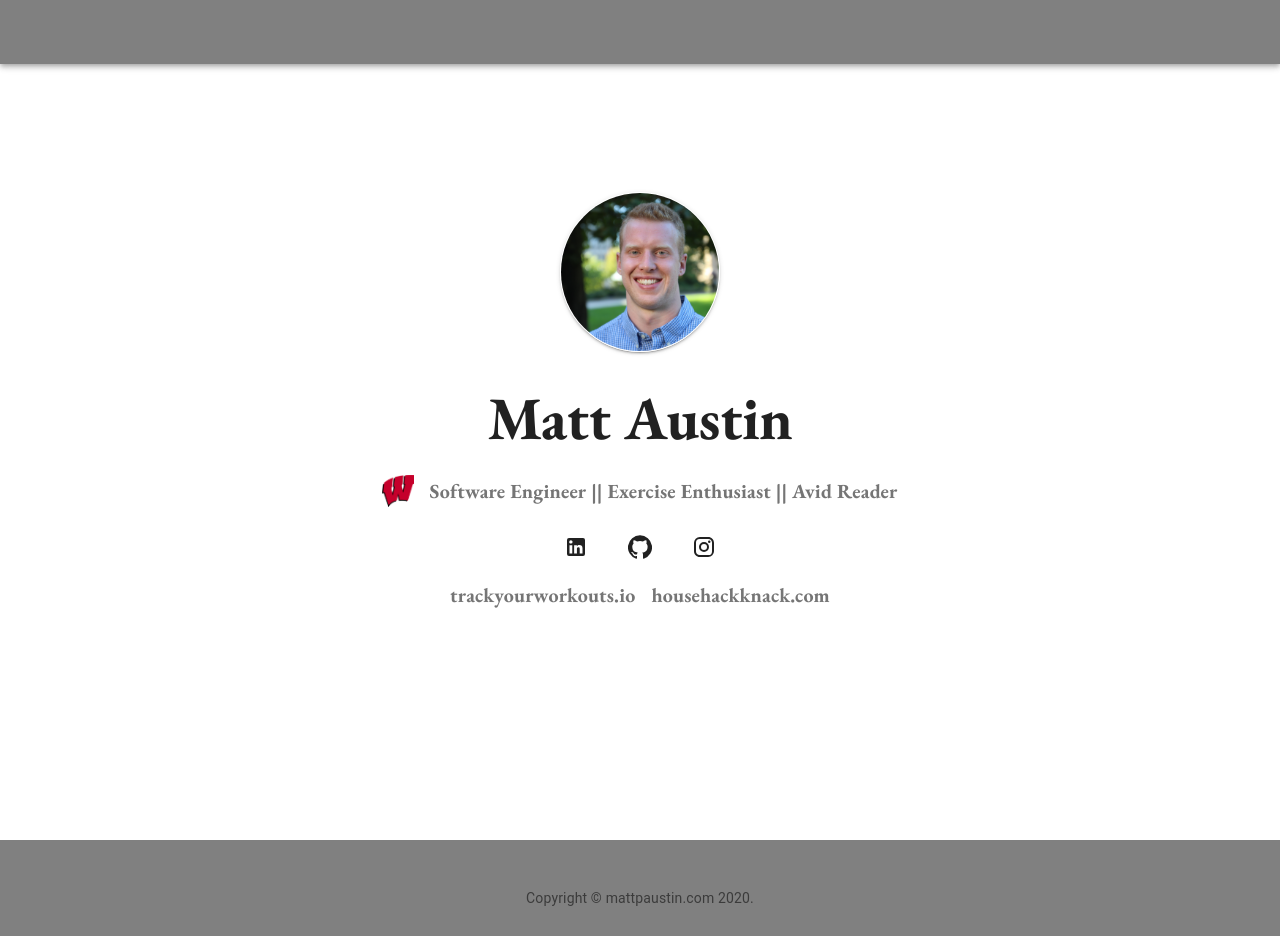
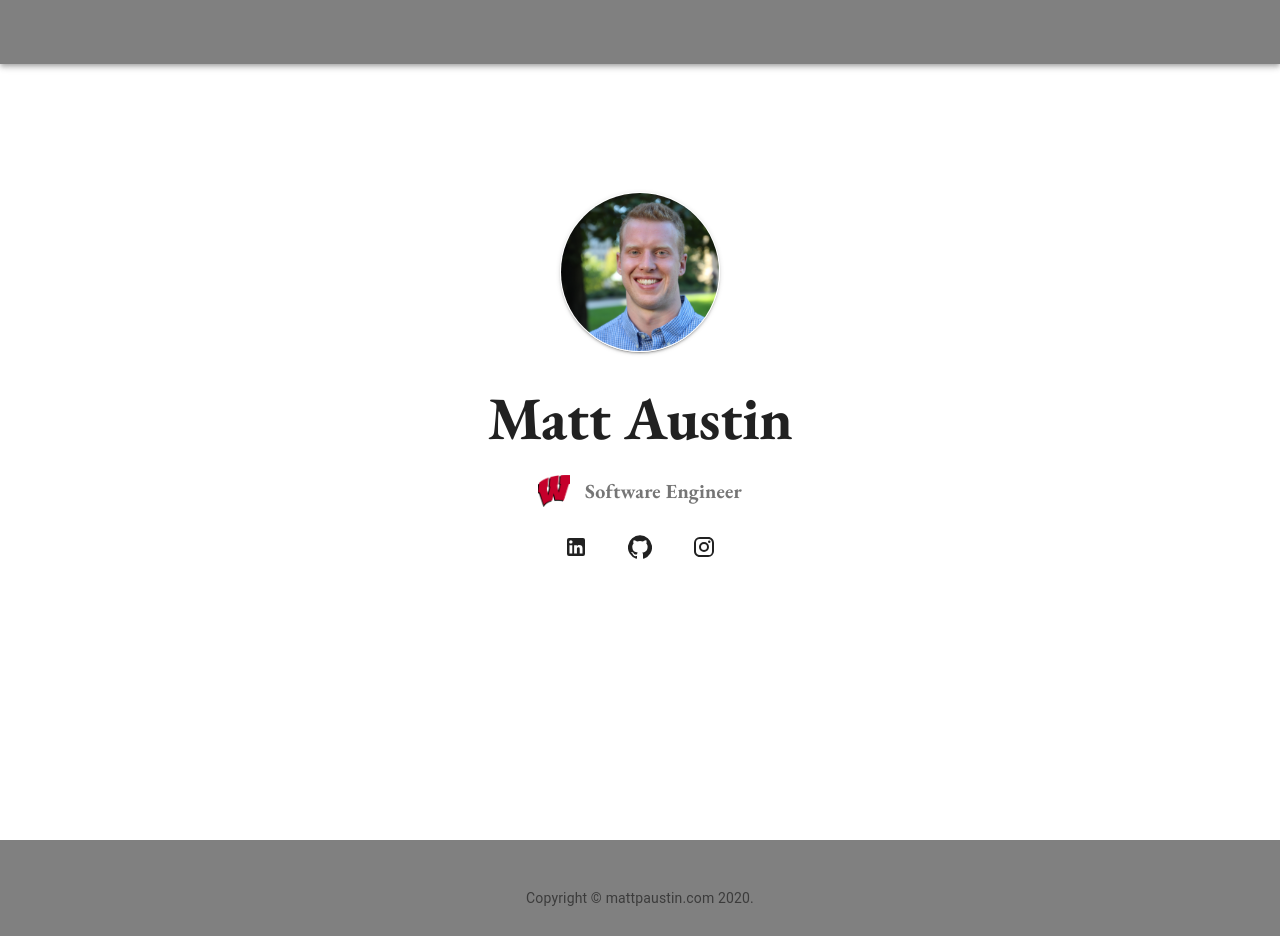
Before and after one commit to mpaustin/mpa-site-app, a React (Create React App) app: page / in a window 1280 px wide. Built offline with nearby package versions, Linux system fonts and the light colour scheme.

Commit message:
Simplifying

```diff
--- a/src/App.js
+++ b/src/App.js
@@ -1,6 +1,4 @@
-import logo from './logo.svg';
 import './App.css';
-import Button from '@material-ui/core/Button';
 import Framework from './templates/Framework';
 
 function App() {
--- a/src/templates/Framework.js
+++ b/src/templates/Framework.js
@@ -96,9 +96,10 @@ export default function Album() {
                     <Avatar src={MotionW} alt='motionW' variant='square' className={classes.motionW} />
                 </Link>
                 <Typography variant="h6" align="center" color="textSecondary" paragraph className={classes.font}>
-                    Software Engineer ||&nbsp;
+                    Software Engineer
+                    {/* ||&nbsp;
                     <Link className={classes.link} onClick={() => openUrl('https://www.strava.com/athletes/22456556')}>Exercise Enthusiast</Link> ||&nbsp;
-                    <Link className={classes.link} onClick={() => openUrl('https://www.goodreads.com/review/list/70497021-matt?ref=nav_mybooks')}>Avid Reader</Link>
+                    <Link className={classes.link} onClick={() => openUrl('https://www.goodreads.com/review/list/70497021-matt?ref=nav_mybooks')}>Avid Reader</Link> */}
                 </Typography>
             </Box>
             <div>
@@ -120,7 +121,7 @@ export default function Album() {
                 </Grid>
               </Grid>
             </div>
-            <div>
+            {/* <div>
               <Grid container spacing={2} justify='center'>
                 <Grid item>
                   <Typography variant="h6" align="center" color="textSecondary" paragraph className={classes.font}>
@@ -134,7 +135,7 @@ export default function Album() {
                   </Typography>
                 </Grid>
               </Grid>
-            </div>
+            </div> */}
           </Container>
         </div>
       </main>
```
